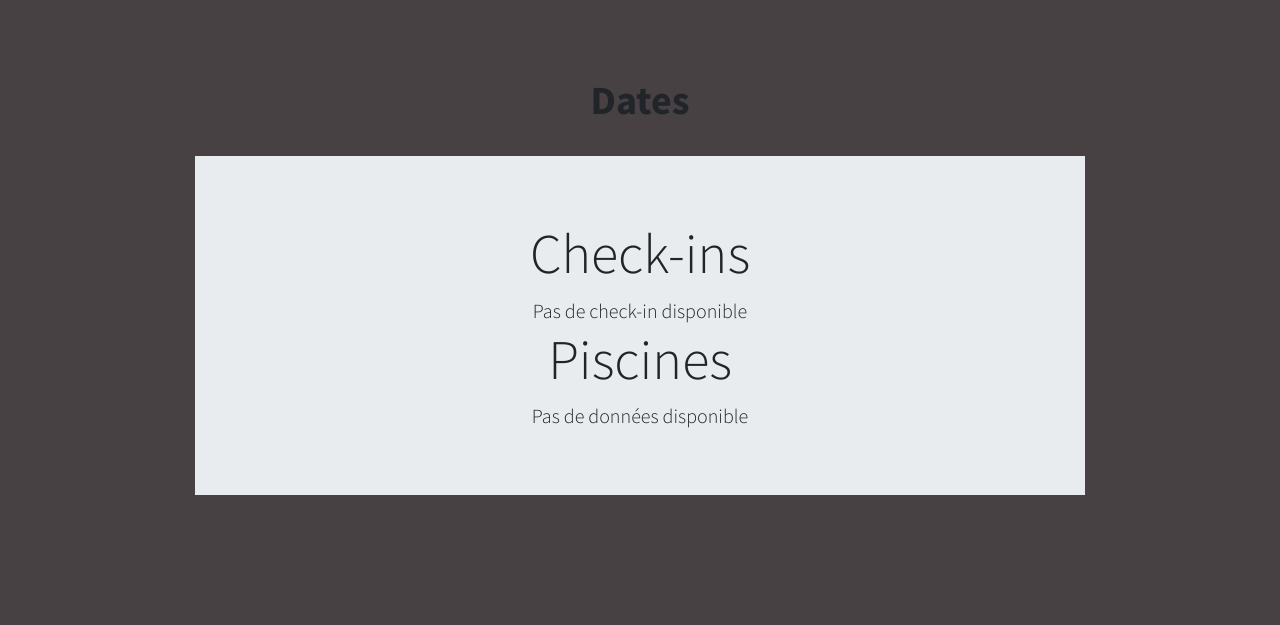
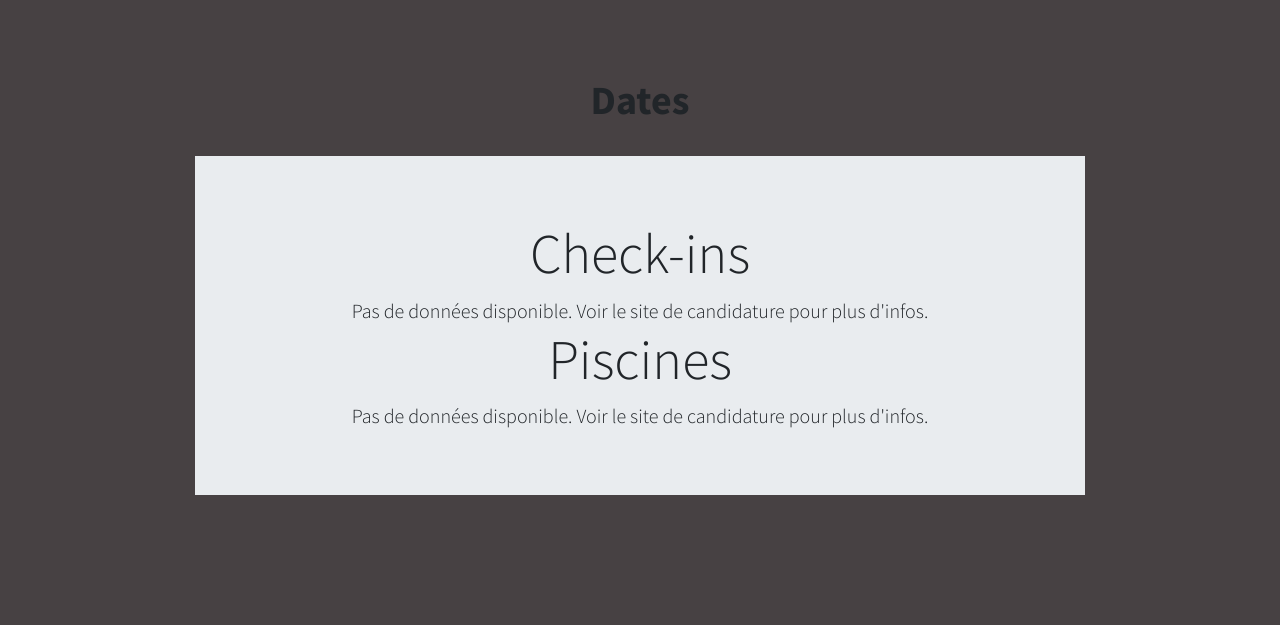
Before and after one commit to 19school/19school.github.io, a website: page agenda.html in a window 1280 px wide. Shown: the part 714-1339 px from the top of the page. Drawn offline with Linux system fonts and the light colour scheme.

Commit message:
Update agenda.html

```diff
--- a/agenda.html
+++ b/agenda.html
@@ -96,9 +96,9 @@ En piscine, 19 peut te délivrer une attestation de présence.</p>
   <div class="container">
 <div id="data" class="jumbotron jumbotron-fluid">
 	<h5 class="display-4">Check-ins</h5>
-		<span id = "checkins" class="lead"> Pas de check-in disponible </span>
+		<span id = "checkins" class="lead"> Pas de données disponible. Voir le site de candidature pour plus d'infos. </span>
 	<h5 class="display-4">Piscines</h5>
-		<span id = "piscines" class="lead"> Pas de données disponible </span>
+		<span id = "piscines" class="lead"> Pas de données disponible. Voir le site de candidature pour plus d'infos. </span>
 
 
 </div>
```
